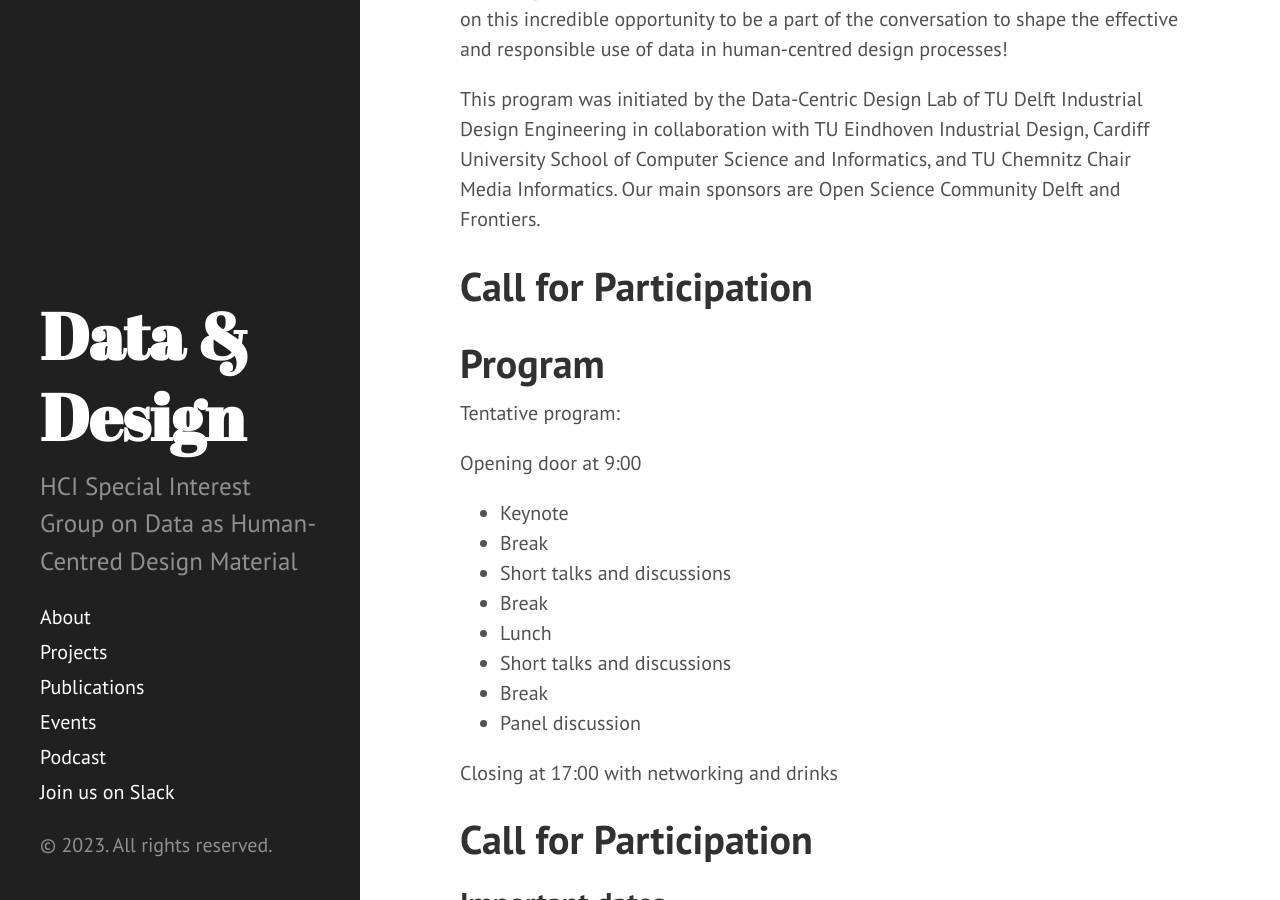
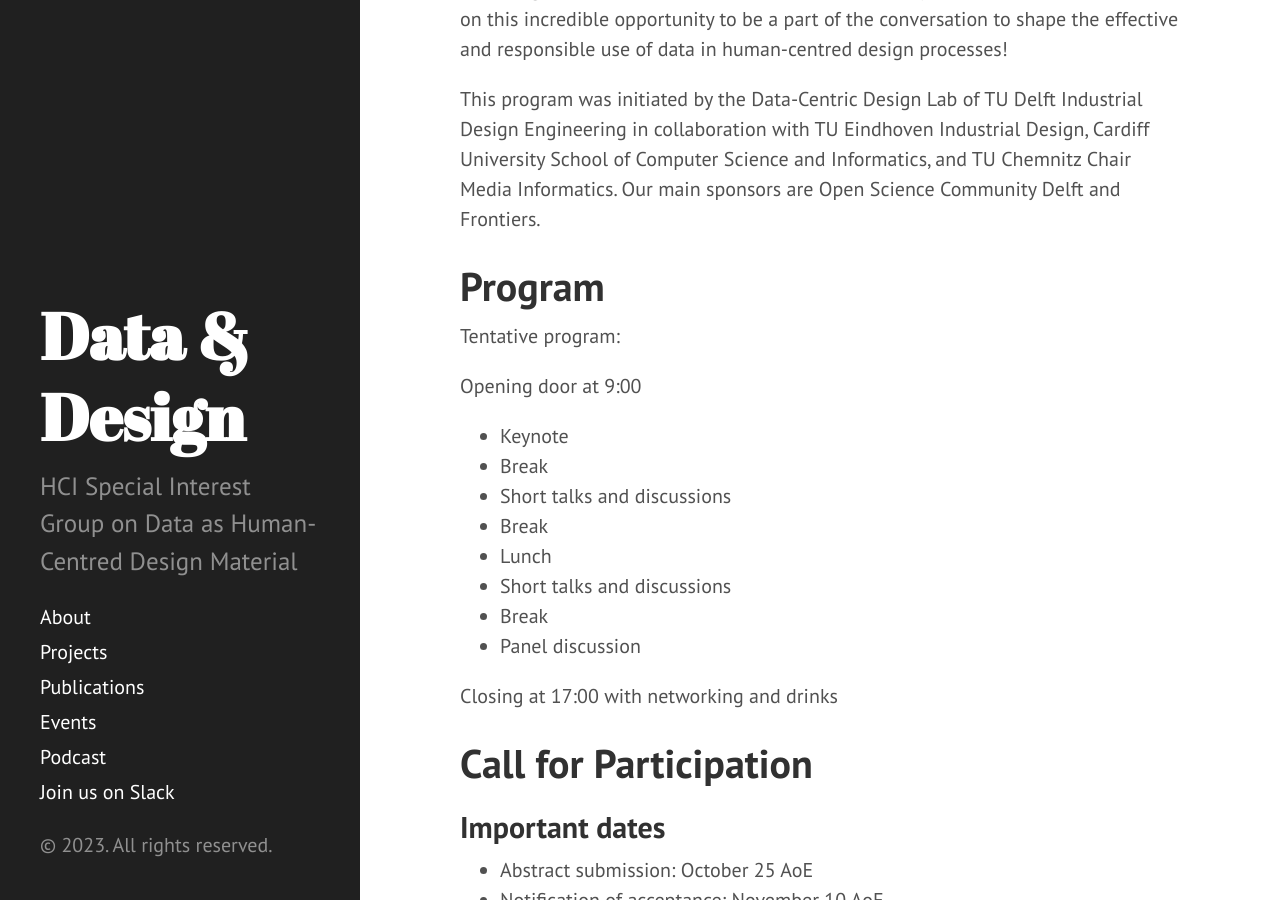
Before and after one commit to datacentricdesign/sig, a Jekyll site: the page built from symposium.md, in a window 1280 px wide and 900 px high, scrolled down 908 px. Built offline with Jekyll 4.4.1, drawn with Linux system fonts in a browser that asks for light colours; Markdown is read by kramdown in place of the engine named in the settings.

Commit message:
fix double title

```diff
--- a/symposium.md
+++ b/symposium.md
@@ -17,9 +17,6 @@ The symposium will showcase local and international research from academia and i
 Whether you're an experienced human-centred data practitioner or new to the community, the first Data-Centric Design Symposium is the perfect place to gain new insights, make valuable connections, and expand your horizons. Don't miss out on this incredible opportunity to be a part of the conversation to shape the effective and responsible use of data in human-centred design processes!
 
 This program was initiated by the Data-Centric Design Lab of TU Delft Industrial Design Engineering in collaboration with TU Eindhoven Industrial Design, Cardiff University School of Computer Science and Informatics, and TU Chemnitz Chair Media Informatics. Our main sponsors are Open Science Community Delft and Frontiers.
-
-# Call for Participation
-
 
 # Program
 
```
